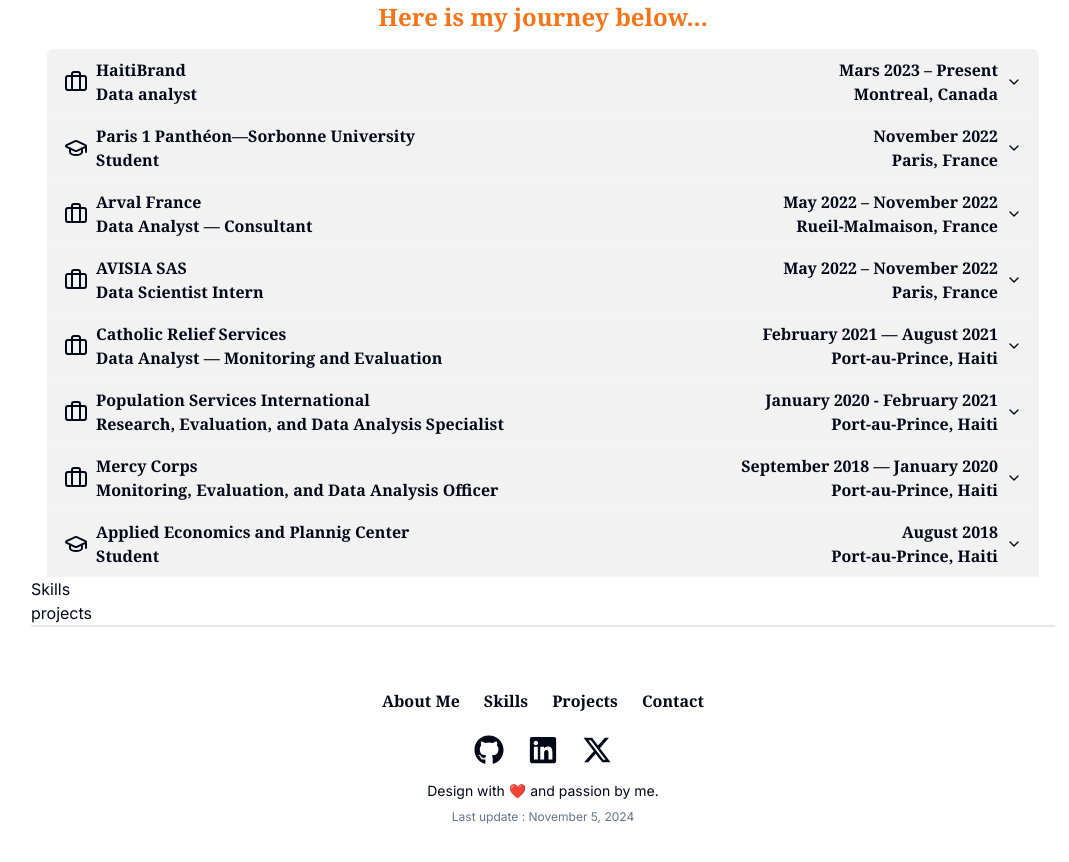
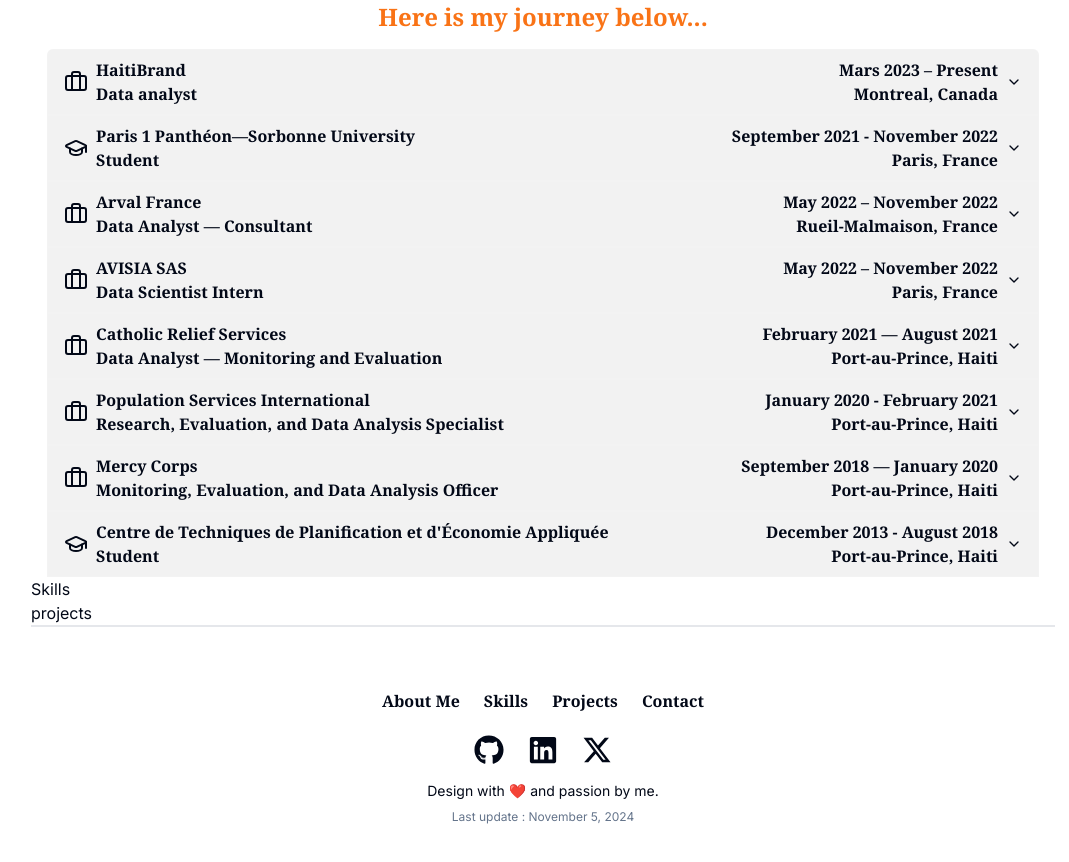
Before and after one commit to htsull/bi-portfolio-website, a Next.js app: page / in a window 1280 px wide. Shown: the part 660-1522 px from the top of the page, without its empty margins (97-1166 px from the left). Built offline with nearby package versions, Linux system fonts and the light colour scheme; a web font is replaced by a local one.

Commit message:
remove hydration errrors

```diff
--- a/app/layout.tsx
+++ b/app/layout.tsx
@@ -1,43 +1,44 @@
-import type { Metadata } from "next";
-import { Inter, Playfair_Display } from "next/font/google";
+import type { Metadata } from 'next'
+import { Inter, Playfair_Display } from 'next/font/google'
 // import "../globals.css";
 
-import "./globals.css";
-import { cn } from "@/lib/utils";
-import Providers from "@/components/providers/Providers";
-import Header from "@/components/sections/header/Header";
-import Footer from "@/components/sections/footer/Footer";
+import './globals.css'
+import { cn } from '@/lib/utils'
+import Providers from '@/components/providers/Providers'
+import Header from '@/components/sections/header/Header'
+import Footer from '@/components/sections/footer/Footer'
 
-const inter = Inter({ subsets: ["latin"], variable: "--font-sans" });
+const inter = Inter({ subsets: ['latin'], variable: '--font-sans' })
 const playfair = Playfair_Display({
-	subsets: ["latin"],
-	variable: "--font-serif",
-});
+  subsets: ['latin'],
+  variable: '--font-serif'
+})
 export const metadata: Metadata = {
-	title: "Berthony Sully | Portfolio",
-	description: "Modern & Minimalist Data Portfolio",
-};
+  title: 'Berthony Sully | Portfolio',
+  description: 'Modern & Minimalist Data Portfolio'
+}
 
 export default function RootLayout({
-	children,
+  children
 }: Readonly<{
-	children: React.ReactNode;
+  children: React.ReactNode
 }>) {
   return (
-		<html lang="en" suppressHydrationWarning>
+    <html lang='en' suppressHydrationWarning>
       <body
         className={cn(
           inter.className,
-					"flex min-h-screen flex-col font-sans antialiased",
+          'flex min-h-screen flex-col font-sans antialiased',
           inter.variable,
           playfair.variable
-				)}>
+        )}
+      >
         <Providers>
           <Header />
-					<main className="grow">{children}</main>
+          <main className='grow'>{children}</main>
           <Footer />
         </Providers>
       </body>
     </html>
-	);
+  )
 }
--- a/app/page.tsx
+++ b/app/page.tsx
@@ -1,13 +1,15 @@
-import About from "@/components/sections/about/About";
-import Hero from "@/components/sections/hero/Hero";
-import Projects from "@/components/sections/projects/projects";
-import Skills from "@/components/sections/skills/Skills";
+import About from '@/components/sections/about/About'
+import Hero from '@/components/sections/hero/Hero'
+import Projects from '@/components/sections/projects/projects'
+import Skills from '@/components/sections/skills/Skills'
 
 export default function Home() {
-	return <div className="min-h-screen max-w-5xl mx-auto">
-		<Hero />
-		<About />
-		<Skills />
-		<Projects />
-	</div>;
+  return (
+    <div className='mx-auto min-h-screen max-w-5xl'>
+      <Hero />
+      <About />
+      <Skills />
+      <Projects />
+    </div>
+  )
 }
--- a/components/customs/tags.tsx
+++ b/components/customs/tags.tsx
@@ -10,7 +10,7 @@
     <span
       className={cn(
         className,
-        `text-custom-primary rounded-full bg-black/5 px-2 py-1 font-bold`
+        `text-custom-primary rounded-full bg-black/5 px-2 py-1 font-bold dark:bg-white/10`
       )}
     >
       {children}
--- a/components/sections/header/Header.tsx
+++ b/components/sections/header/Header.tsx
@@ -1,25 +1,24 @@
-import ThemeToggle from "./ThemeToggle";
-import Nav from "./Nav";
-import Logo from "./logo";
-import MenuSheet from "./MenuSheet";
+import ThemeToggle from './ThemeToggle'
+import Nav from './Nav'
+import Logo from './logo'
+import MenuSheet from './MenuSheet'
 
 const Header = () => {
   return (
-		<header className="sticky top-0 flex dark:bg-background/95 py-2 z-50 items-center max-w-5xl drop-shadow-md bg-white/95 justify-between  border-b-2 border-white/30 w-full container">
-			<div className="flex items-center w-full justify-between sm:hidden">
+    <header className='container sticky top-0 z-50 flex w-full max-w-5xl items-center justify-between border-b-2 border-white/30 bg-white/95 py-2 drop-shadow-md dark:bg-background/95'>
+      <div className='flex w-full items-center justify-between sm:hidden'>
         <MenuSheet />
         <Logo />
         <ThemeToggle />
       </div>
-			<div className="sm:flex items-center w-full justify-between hidden">
+      <div className='hidden w-full items-center justify-between sm:flex'>
         <MenuSheet />
         <Logo />
-				<Nav className="gap-6" />
+        <Nav className='gap-6' />
         <ThemeToggle />
       </div>
+    </header>
+  )
+}
 
-		</header>
-	);
-};
-
-export default Header;
+export default Header
--- a/components/sections/header/ThemeToggle.tsx
+++ b/components/sections/header/ThemeToggle.tsx
@@ -2,9 +2,18 @@
 import { Button } from '../../ui/button'
 import { useTheme } from 'next-themes'
 import { Moon, Sun } from 'lucide-react'
+import { useEffect, useState } from 'react'
 
 const ThemeToggler = () => {
   const { setTheme, resolvedTheme } = useTheme()
+  const [mounted, setMounted] = useState(false)
+
+  useEffect(() => {
+    setMounted(true)
+  }, [])
+
+  if (!mounted) return null
+
   return (
     <div className='flex items-center'>
       <Button
--- a/constants/experienceData.ts
+++ b/constants/experienceData.ts
@@ -38,7 +38,7 @@
   },
   {
     id: 2,
-    period: 'November 2022',
+    period: 'September 2021 - November 2022',
     title: 'Student',
     detail: {
       1: 'Master’s degree in Information Processing andData science in Business (TIDE)'
@@ -132,7 +132,7 @@
   },
   {
     id: 8,
-    period: 'August 2018',
+    period: 'December 2013 - August 2018',
     title: 'Student',
     detail: {
       1: "Bachelor's degree in Applied Economics and Statistics."
@@ -142,6 +142,6 @@
     buttonText: 'Learn more',
     href: 'https://ctpea.ht/',
     location: 'Port-au-Prince, Haiti',
-    company: 'Applied Economics and Plannig Center'
+    company: "Centre de Techniques de Planification et d'Économie Appliquée"
   }
 ]
```
Lines whose indentation alone changed are shown as unchanged.
